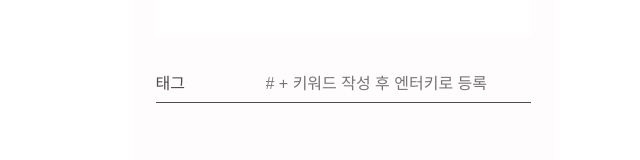
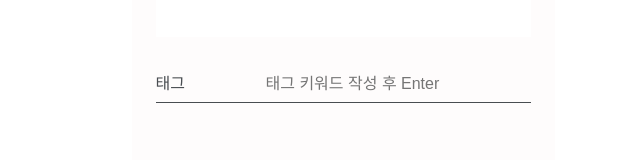
Before and after one commit to suin-d/my-diary, a React (Create React App) app: page /write in a window 1280 px wide. Shown: the part 370-530 px from the top of the page, without its empty margins (297-937 px from the left). Built offline with nearby package versions, Linux system fonts and the light colour scheme.

Commit message:
feat: diaryEditor 태그 추가 구현

```diff
--- a/src/components/Editor/diaryEditor.tsx
+++ b/src/components/Editor/diaryEditor.tsx
@@ -1,4 +1,4 @@
-import React from 'react';
+import React, { useCallback } from 'react';
 import { useState } from 'react';
 import BaseButton from 'components/common/baseButton';
 import CustomInput from 'components/common/customInput';
@@ -19,12 +19,38 @@ export const DiaryEditorContainer = styled.section`
   .button__submit {
     margin-top: 60px;
   }
+
+  li {
+    display: inline-block;
+    background: ${({ theme }) => theme.colors.beige};
+    color: ${({ theme }) => theme.colors.lightGreen};
+    border: 1px solid ${({ theme }) => theme.colors.lightGreen};
+    border-radius: 5px;
+    padding: 5px;
+    margin: 5px 5px 5px 0;
+  }
 `;
 export default function DiaryEditor() {
   const [title, onChangeTitle] = useInput('');
   const [content, onChangeContent] = useInput('');
-  const [tag, onChangeTag] = useInput('');
+  const [tagValue, setTagValue] = useState('');
+  const [tagList, setTagList] = useState<string[] | []>([]);
   const [checkDate, setCheckDate] = useState(new Date());
+
+  const onChangeTag = useCallback((e: React.ChangeEvent<HTMLInputElement>) => {
+    setTagValue(e.target.value);
+  }, []);
+
+  const onAddTag = () => {
+    setTagList([...tagList, tagValue]);
+    setTagValue('');
+  };
+
+  const onKeypress = (e: React.KeyboardEvent) => {
+    if (e.key === 'Enter') {
+      onAddTag();
+    }
+  };
 
   return (
     <DiaryEditorContainer>
@@ -48,10 +74,16 @@ export default function DiaryEditor() {
       ></CustomTextarea>
       <CustomInput
         title="태그"
-        value={tag}
+        value={tagValue}
         onChange={onChangeTag}
-        placeholder="# + 키워드 작성 후 엔터키로 등록"
+        onKeyPress={onKeypress}
+        placeholder="태그 키워드 작성 후 Enter"
       />
+      <ul>
+        {tagList.map((tagItem, index) => (
+          <li key={index}>{tagItem}</li>
+        ))}
+      </ul>
       <BaseButton text="작성" type="submit" />
     </DiaryEditorContainer>
   );
--- a/src/components/common/customInput.tsx
+++ b/src/components/common/customInput.tsx
@@ -45,6 +45,7 @@ type CustomInputPropsType = {
   title: string;
   value: string | number;
   onChange: (e: React.ChangeEvent<HTMLInputElement>) => void;
+  onKeyPress?: (e: React.KeyboardEvent) => void;
   width?: number;
   name?: string;
   type?: string;
@@ -57,6 +58,7 @@ export default function CustomInput({
   value = '',
   name,
   onChange,
+  onKeyPress,
   type = 'text',
   placeholder,
   maxLength,
@@ -71,6 +73,7 @@ export default function CustomInput({
         ref={inputEl}
         value={value || ''}
         onChange={onChange}
+        onKeyPress={onKeyPress}
         name={name}
         placeholder={placeholder}
         maxLength={maxLength}
```
